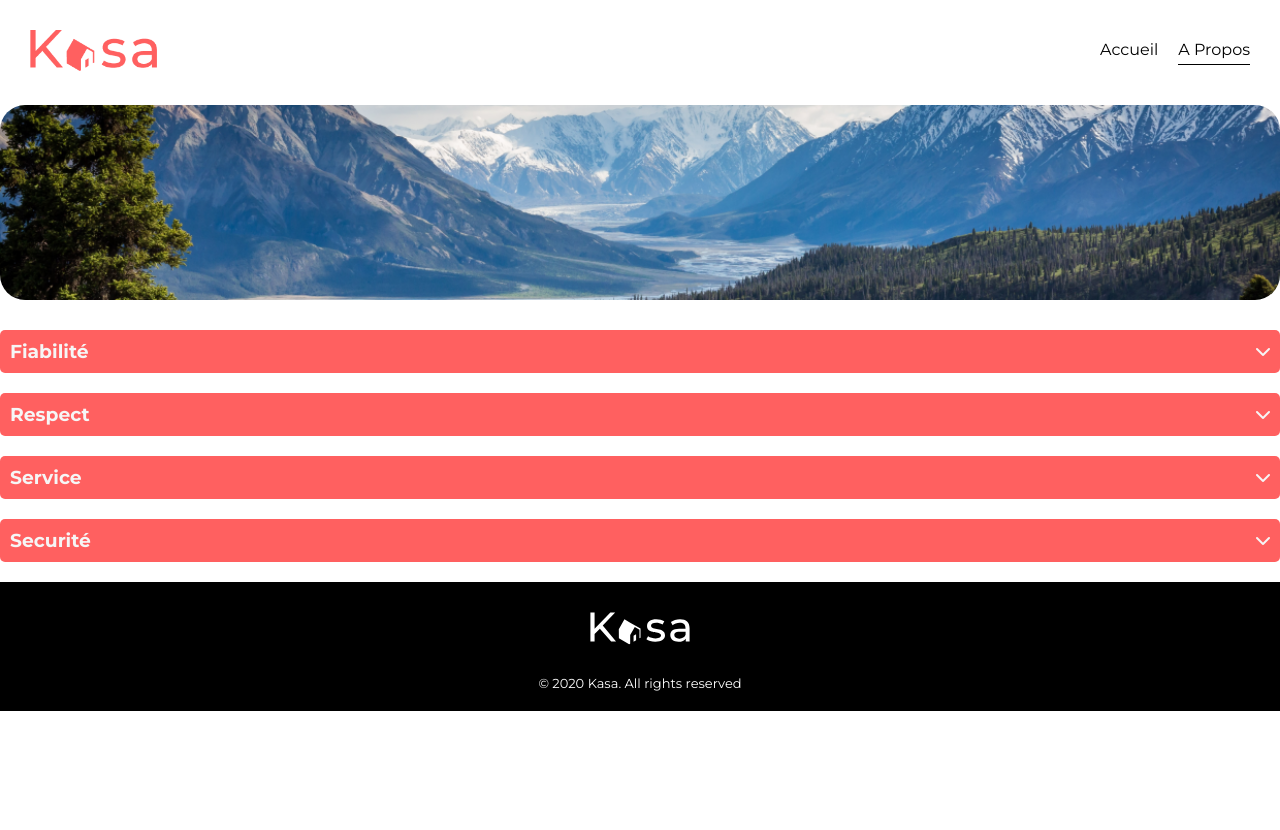
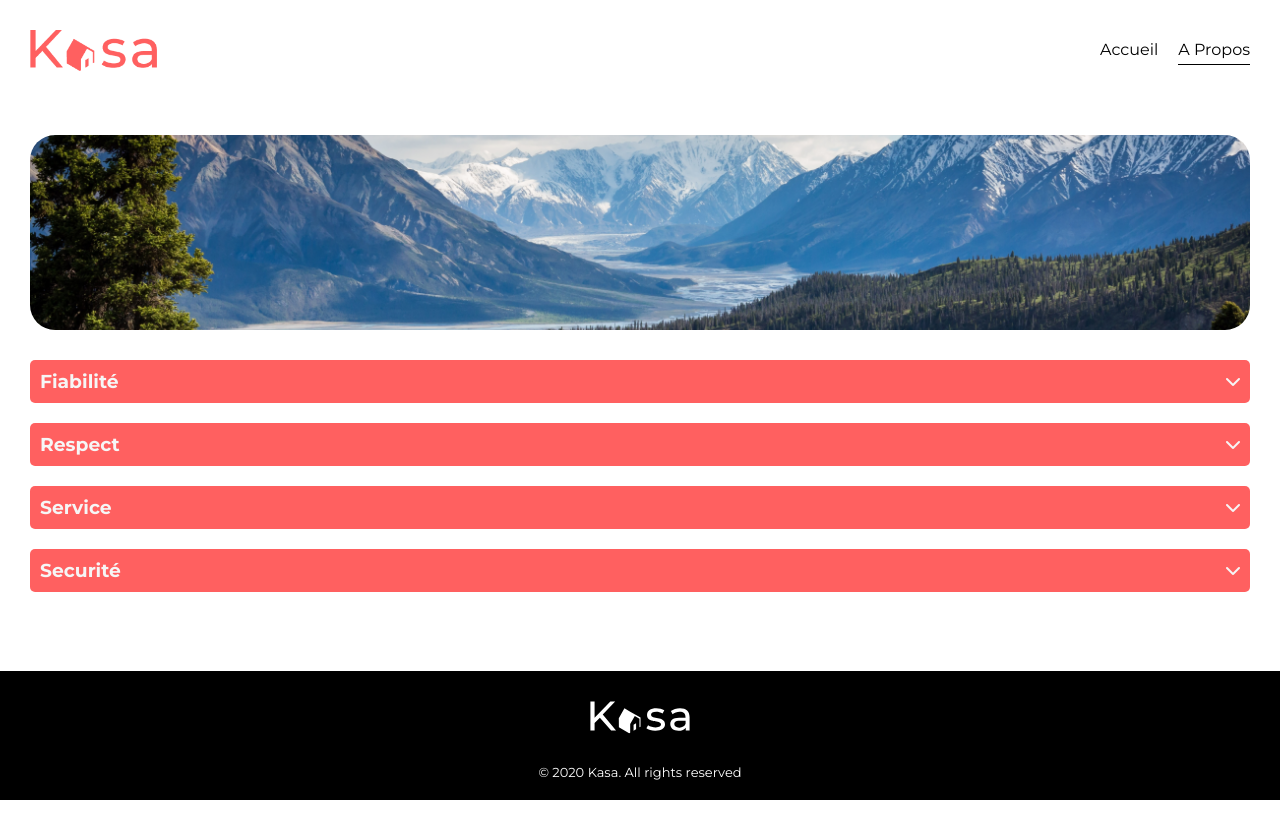
Before and after one commit to FlorianeHJ/OC---kasa, a React (Create React App) app: page /about in a window 1280 px wide. After the commit the page ends 800 px from the top, so only its background shows below. Built offline with nearby package versions, Linux system fonts and the light colour scheme.

Commit message:
problème footer résolu

```diff
--- a/src/pages/About.jsx
+++ b/src/pages/About.jsx
@@ -16,8 +16,9 @@ const About = () => {
    const details4 = <p>La sécurité est la priorité de Kasa. Aussi bien pour nos hôtes que pour les voyageurs, chaque logement correspond aux critères établis par nos services. En laissant une note aussi bien à l'hôte qu'au locataire, cela permet à nos équipes de vérifier que les standards sont bien respectés. Nous organisons également des ateliers domestique pour nos hôtes.</p>
 
   return (
-    <div>
+    <div className="container">
       <Header />
+      <div className="content">
       <div className="img-container">
       </div>
 <div>
@@ -27,7 +28,7 @@ const About = () => {
 <Collapse title="Securité" details={details4} />
 
 </div>
-
+     </div>
       <Footer />
     </div>
   );
--- a/src/pages/Error.jsx
+++ b/src/pages/Error.jsx
@@ -5,12 +5,13 @@ import Header from "../components/Header";
 
 const Error = () => {
   return (
-    <div  >
+    <div className="container" >
       <Header />
+      <div className="content">
       <div className="error">
       <h1 >404</h1>
       <p>Oups ! La page que vous demandez n'existe pas.</p>
-      <Link to="/" className="linkError">Retourner vers la page d'accueil</Link></div>
+      <Link to="/" className="linkError">Retourner vers la page d'accueil</Link></div></div>
       <Footer />
     </div>
   );
--- a/src/pages/Home.jsx
+++ b/src/pages/Home.jsx
@@ -5,10 +5,12 @@ import Header from "../components/Header";
 
 const Home = () => {
   return (
-    <div>
+    <div className="container">
       <Header />
-      <h1>Accueil</h1>
 
+      <div className="content">
+      <div className="home-headers"></div>
+</div>
       <Footer />
     </div>
   );
--- a/src/styles/_settings.scss
+++ b/src/styles/_settings.scss
@@ -12,8 +12,15 @@ $color-4: #000000;
   color: $color-4;
 }
 
-body {
-  height: 100vh;
+.container {
+  display: flex;
+  flex-direction: column;
+  min-height: 100vh;
+}
+
+.content {
+  flex: 1;
+  margin: 0 30px;
 }
 
 li {
--- a/src/styles/components/_footer.scss
+++ b/src/styles/components/_footer.scss
@@ -4,8 +4,7 @@
   flex-direction: column;
   justify-content: center;
   align-items: center;
-  position: sticky;
-
+  text-align: center;
   width: 100%;
 
   .logo2 {
```
Also changed, not shown: src/styles/pages/_home.scss (added, +7 -0 lines).
